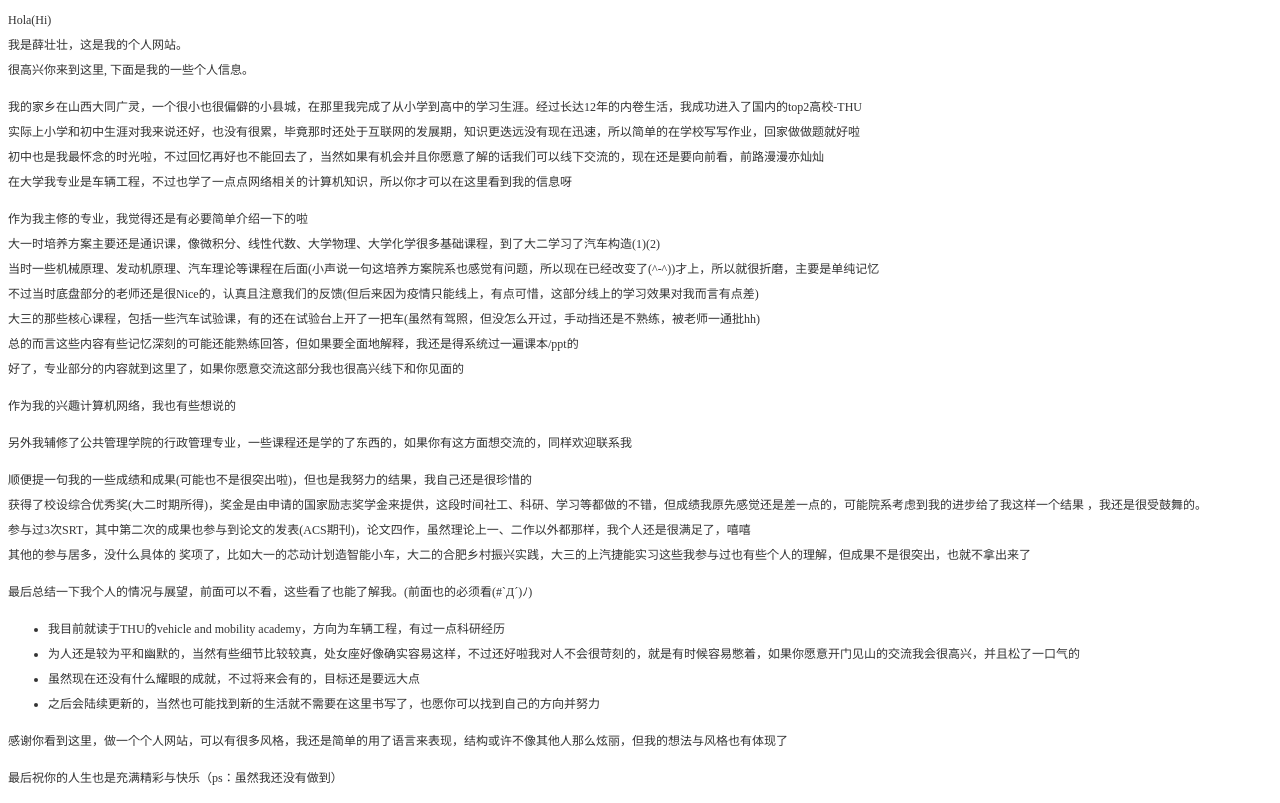
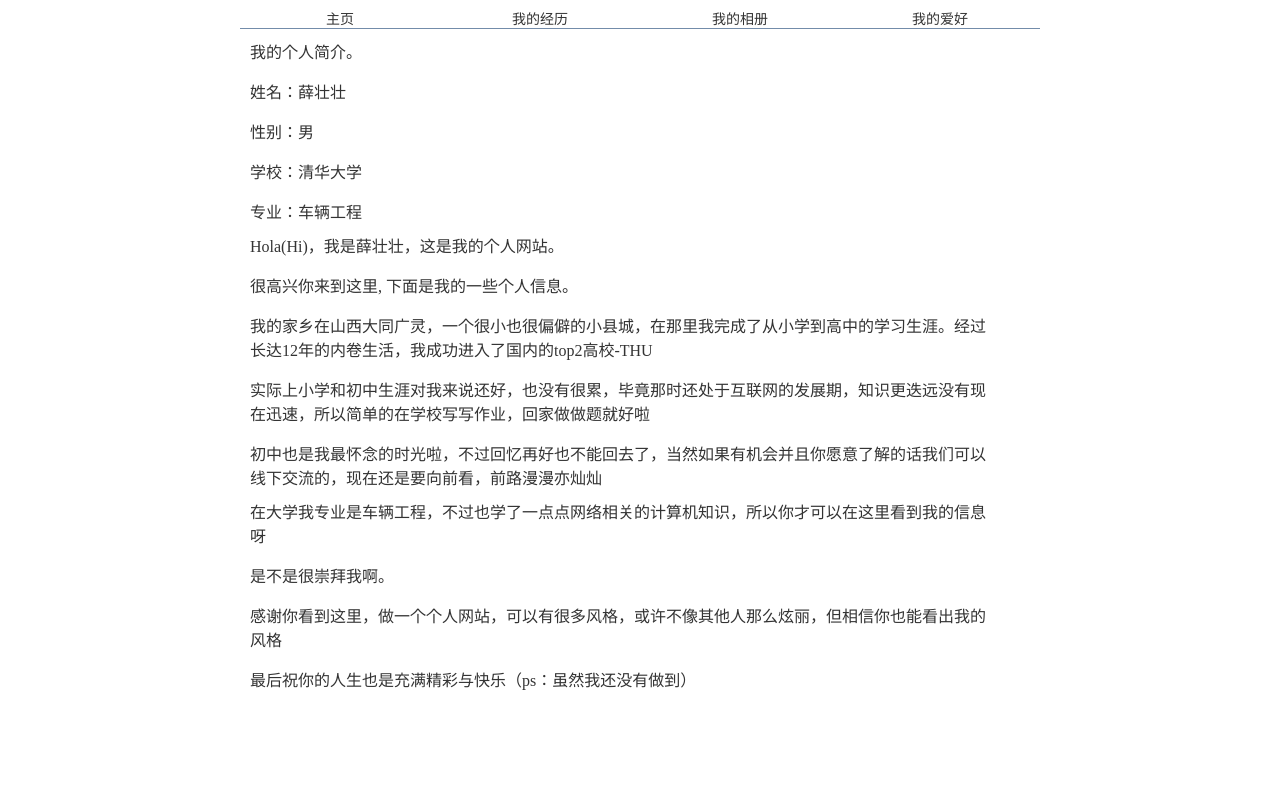
Before and after one commit to xuezz02/xuezz02.github.io, a plain HTML site: page index.html in a window 1280 px wide. Drawn offline with Linux system fonts and the light colour scheme.

Commit message:
Update index.html

```diff
--- a/index.html
+++ b/index.html
@@ -4,31 +4,46 @@
 <link href="page.css" rel="stylesheet" type="text/css" />
 <style type="text/css"></style>
 </head>
-<p>Hola(Hi)</br>我是薛壮壮，这是我的个人网站。</br>很高兴你来到这里, 下面是我的一些个人信息。</p>
-
-<p>我的家乡在山西大同广灵，一个很小也很偏僻的小县城，在那里我完成了从小学到高中的学习生涯。经过长达12年的内卷生活，我成功进入了国内的top2高校-THU</br>
-实际上小学和初中生涯对我来说还好，也没有很累，毕竟那时还处于互联网的发展期，知识更迭远没有现在迅速，所以简单的在学校写写作业，回家做做题就好啦</br>
-初中也是我最怀念的时光啦，不过回忆再好也不能回去了，当然如果有机会并且你愿意了解的话我们可以线下交流的，现在还是要向前看，前路漫漫亦灿灿</br>
-在大学我专业是车辆工程，不过也学了一点点网络相关的计算机知识，所以你才可以在这里看到我的信息呀</p>
-<p>作为我主修的专业，我觉得还是有必要简单介绍一下的啦</br>
-大一时培养方案主要还是通识课，像微积分、线性代数、大学物理、大学化学很多基础课程，到了大二学习了汽车构造(1)(2)</br>
-当时一些机械原理、发动机原理、汽车理论等课程在后面(小声说一句这培养方案院系也感觉有问题，所以现在已经改变了(^-^))才上，所以就很折磨，主要是单纯记忆</br>
-不过当时底盘部分的老师还是很Nice的，认真且注意我们的反馈(但后来因为疫情只能线上，有点可惜，这部分线上的学习效果对我而言有点差)</br>
-大三的那些核心课程，包括一些汽车试验课，有的还在试验台上开了一把车(虽然有驾照，但没怎么开过，手动挡还是不熟练，被老师一通批hh)</br>
-总的而言这些内容有些记忆深刻的可能还能熟练回答，但如果要全面地解释，我还是得系统过一遍课本/ppt的</br>
-好了，专业部分的内容就到这里了，如果你愿意交流这部分我也很高兴线下和你见面的</p>
-</p>作为我的兴趣计算机网络，我也有些想说的</p>
-</p>另外我辅修了公共管理学院的行政管理专业，一些课程还是学的了东西的，如果你有这方面想交流的，同样欢迎联系我</p>
-</p>顺便提一句我的一些成绩和成果(可能也不是很突出啦)，但也是我努力的结果，我自己还是很珍惜的</br>
-获得了校设综合优秀奖(大二时期所得)，奖金是由申请的国家励志奖学金来提供，这段时间社工、科研、学习等都做的不错，但成绩我原先感觉还是差一点的，可能院系考虑到我的进步给了我这样一个结果
-，我还是很受鼓舞的。</br>参与过3次SRT，其中第二次的成果也参与到论文的发表(ACS期刊)，论文四作，虽然理论上一、二作以外都那样，我个人还是很满足了，嘻嘻</br>其他的参与居多，没什么具体的
-奖项了，比如大一的芯动计划造智能小车，大二的合肥乡村振兴实践，大三的上汽捷能实习这些我参与过也有些个人的理解，但成果不是很突出，也就不拿出来了</p>
-</p>最后总结一下我个人的情况与展望，前面可以不看，这些看了也能了解我。(前面也的必须看(#`Д´)ﾉ)</p>
-<ul>
-  <li> 我目前就读于THU的vehicle and mobility academy，方向为车辆工程，有过一点科研经历 </li>
-  <li> 为人还是较为平和幽默的，当然有些细节比较较真，处女座好像确实容易这样，不过还好啦我对人不会很苛刻的，就是有时候容易憋着，如果你愿意开门见山的交流我会很高兴，并且松了一口气的</li>
-  <li> 虽然现在还没有什么耀眼的成就，不过将来会有的，目标还是要远大点</li>
-  <li> 之后会陆续更新的，当然也可能找到新的生活就不需要在这里书写了，也愿你可以找到自己的方向并努力</li>
-</ul>
-</p>感谢你看到这里，做一个个人网站，可以有很多风格，我还是简单的用了语言来表现，结构或许不像其他人那么炫丽，但我的想法与风格也有体现了</p>
-</p>最后祝你的人生也是充满精彩与快乐（ps：虽然我还没有做到）</p>
+<table width="100%" border="0" cellpadding="0" cellspacing="0" class="nav">
+  <tr>
+    <td width="100" align="center"><a href="index.html">主页</a></td>
+    <td width="100" align="center"><a href="record.html">我的经历</a></td>
+    <td width="100" align="center"><a href="photo.html">我的相册</a></td>
+    <td width="100" align="center"><a href="hobby.html">我的爱好</a></td>
+  </tr>
+</table>
+<table width="800" border="0" align="center" cellpadding="0" cellspacing="0" class="main">
+  <tr>
+    <td></td>
+  </tr>
+  <tr>
+    <td><table width="760" border="0" cellspacing="10" cellpadding="0">
+      <tr>
+        <td><p >我的个人简介。 </p>
+          <p >姓名：薛壮壮</p>
+          <p >性别：男</p>
+          <p >学校：清华大学</p>
+          <p >专业：车辆工程</p>
+         </td>
+      </tr>
+      <tr>
+        <td>
+          <p >Hola(Hi)，我是薛壮壮，这是我的个人网站。 </p>
+          <p >很高兴你来到这里, 下面是我的一些个人信息。 </p>
+          <p >我的家乡在山西大同广灵，一个很小也很偏僻的小县城，在那里我完成了从小学到高中的学习生涯。经过长达12年的内卷生活，我成功进入了国内的top2高校-THU </p>
+          <p >实际上小学和初中生涯对我来说还好，也没有很累，毕竟那时还处于互联网的发展期，知识更迭远没有现在迅速，所以简单的在学校写写作业，回家做做题就好啦 </p>
+          <p >初中也是我最怀念的时光啦，不过回忆再好也不能回去了，当然如果有机会并且你愿意了解的话我们可以线下交流的，现在还是要向前看，前路漫漫亦灿灿 </p>
+          <p ></p></td>
+      </tr>
+      <tr>
+        <td><p >在大学我专业是车辆工程，不过也学了一点点网络相关的计算机知识，所以你才可以在这里看到我的信息呀 </p>
+          <p >是不是很崇拜我啊。 </p>
+          <p >感谢你看到这里，做一个个人网站，可以有很多风格，或许不像其他人那么炫丽，但相信你也能看出我的风格</p>
+          <p >最后祝你的人生也是充满精彩与快乐（ps：虽然我还没有做到） </p></td>
+      </tr>
+    </table></td>
+  </tr>
+  <tr>
+    <td>&nbsp;</td>
+  </tr>
+</table>
```
